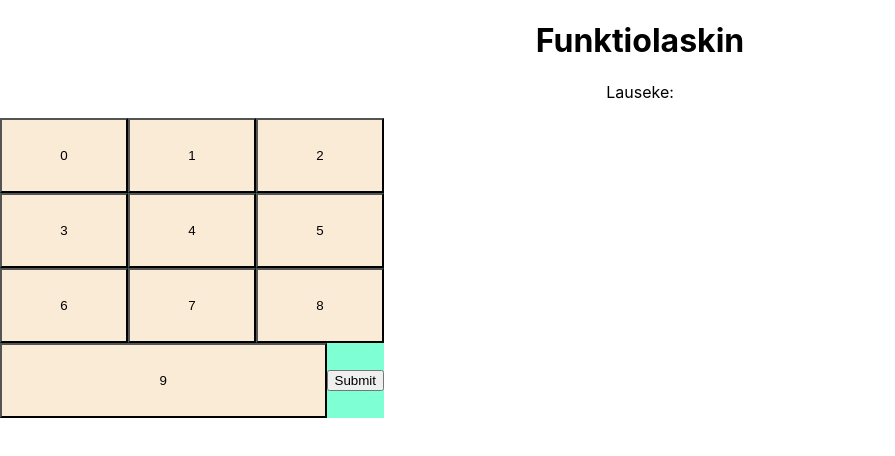
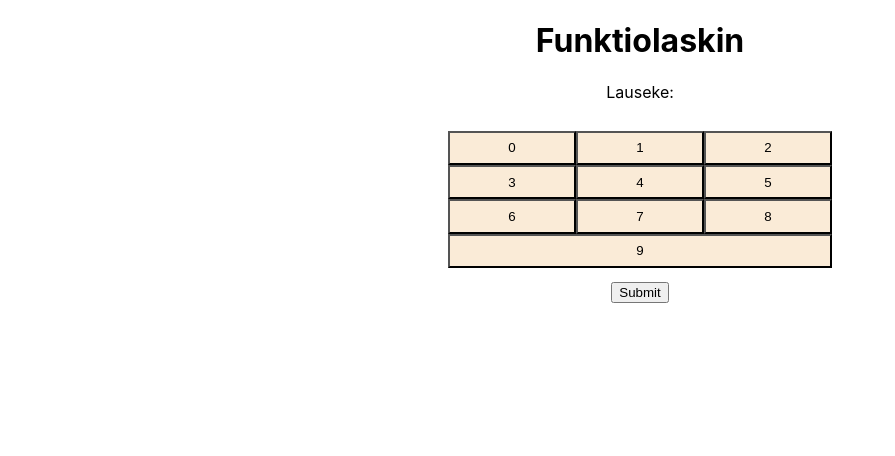
Before and after one commit to Ode42/funktiolaskin, a React (Create React App) app: page / in a window 1280 px wide. Shown: the top 456 px of the page, without its empty margins (0-895 px from the left). Built offline with nearby package versions, Linux system fonts and the light colour scheme.

Commit message:
Styles for keyboard

```diff
--- a/src/components/LaskinNäppäimisto.jsx
+++ b/src/components/LaskinNäppäimisto.jsx
@@ -6,6 +6,7 @@ export default function LaskinNäppäimisto() {
   const [numbers, setNumbers] = useState([]);
 
   return (
+    <>
     <div className="lukutaulu">
       {[...Array(10)].map((_, i) => {
         return (
@@ -21,7 +22,9 @@ export default function LaskinNäppäimisto() {
           </button>
         );
       })}
-      <button
+
+    </div>
+    <button
         onClick={() => {
           const newNumber = parseInt(numbers.join(""));
           console.log(newNumber);
@@ -30,6 +33,6 @@ export default function LaskinNäppäimisto() {
       >
         Submit
       </button>
-    </div>
+    </>
   );
 }
--- a/src/styles/Laskin.css
+++ b/src/styles/Laskin.css
@@ -1,15 +1,18 @@
 .lukutaulu {
-  background-color: aquamarine;
   width: 30%;
   display: flex;
+  flex-direction: row;
   flex-wrap: wrap;
-  flex-flow: row wrap;
+  justify-content: space-between;
   align-items: center;
-  justify-content: center;
+  padding: 1%;
+  margin-right: auto;
+  margin-left: auto;
 }
 
 .luku {
   background-color: antiquewhite;
-  flex: 1 1 100px;
-  height: 75px;
+  flex-basis: 33%;
+  flex-grow: 1;
+  padding: 2% 1% 2% 1%;
 }
```
